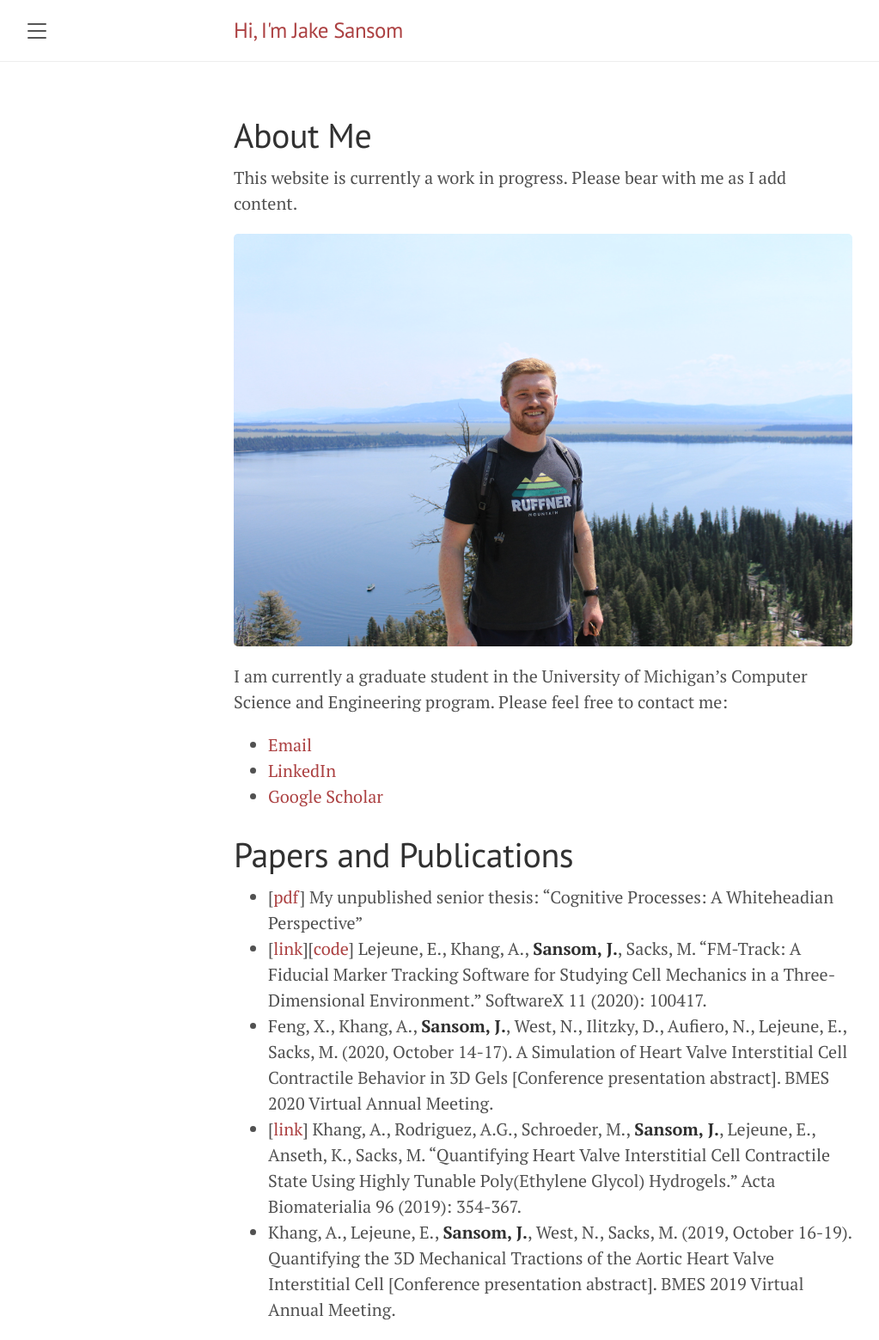
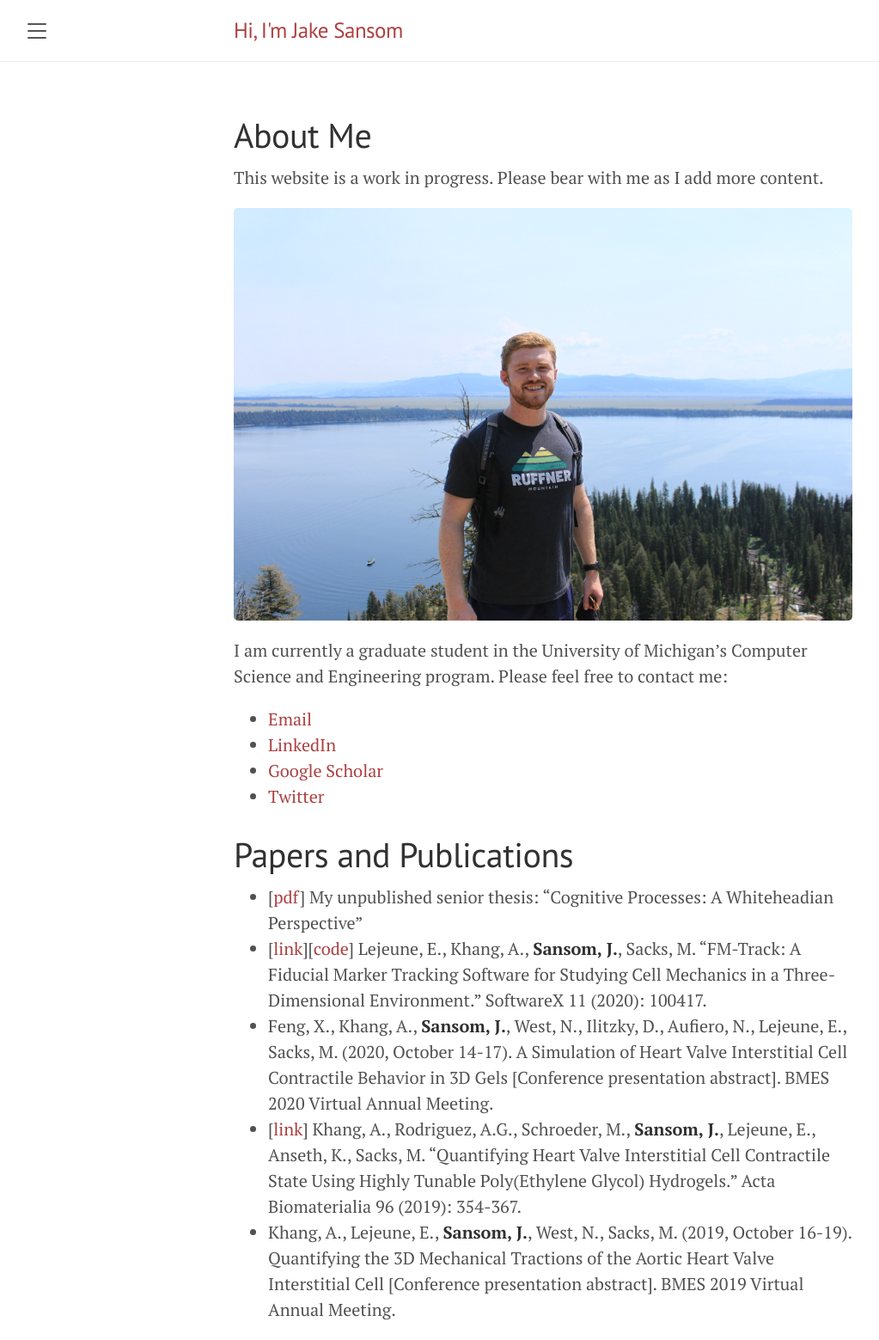
Before and after one commit to jhsansom/jhsansom.github.io, a Jekyll site: the page built from index.md, in a window 1280 px wide. Shown: the whole page at 86% size, without its empty margins (8-1031 px from the left). Built offline with Jekyll 4.4.1, drawn with Linux system fonts in a browser that asks for light colours; Markdown is read by kramdown in place of the engine named in the settings.

Commit message:
Minor edits

```diff
--- a/_config.yml
+++ b/_config.yml
@@ -8,7 +8,7 @@ url:              'https://jhsansom.github.io/'
 
 # Setup
 title:            Hi, I'm Jake Sansom
-description:      'This is a work in progress'
+description:      'My personal website'
 
 author:
   name:           'Jake Sansom'
--- a/index.md
+++ b/index.md
@@ -5,7 +5,7 @@ title: Home
 
 # About Me
 
-This website is currently a work in progress. Please bear with me as I add content.
+This website is a work in progress. Please bear with me as I add more content.
 
 <img src="https://raw.githubusercontent.com/jhsansom/jhsansom.github.io/master/docs/profile.JPG">
 
@@ -14,6 +14,7 @@ I am currently a graduate student in the University of Michigan's Computer Scien
 - [Email](mailto:jhsansom@umich.edu)
 - [LinkedIn](https://www.linkedin.com/in/jhsansom/)
 - [Google Scholar](https://scholar.google.com/citations?view_op=list_works&hl=en&authuser=1&user=wsoqyloAAAAJ&gmla=AJsN-F4IJi8f-SthCDCYqZHK9Wjl_z_4yaaO4py2ZPbVkFHMbdi3TY4zWfnv14pf3M3IyCSGzhaZjTDglT5jew_HJFiQ2ZufLXJWlGwMyh4oxZxIiUbF_EM)
+- [Twitter](https://twitter.com/JakeSansom5)
 
 
 # Papers and Publications
```
